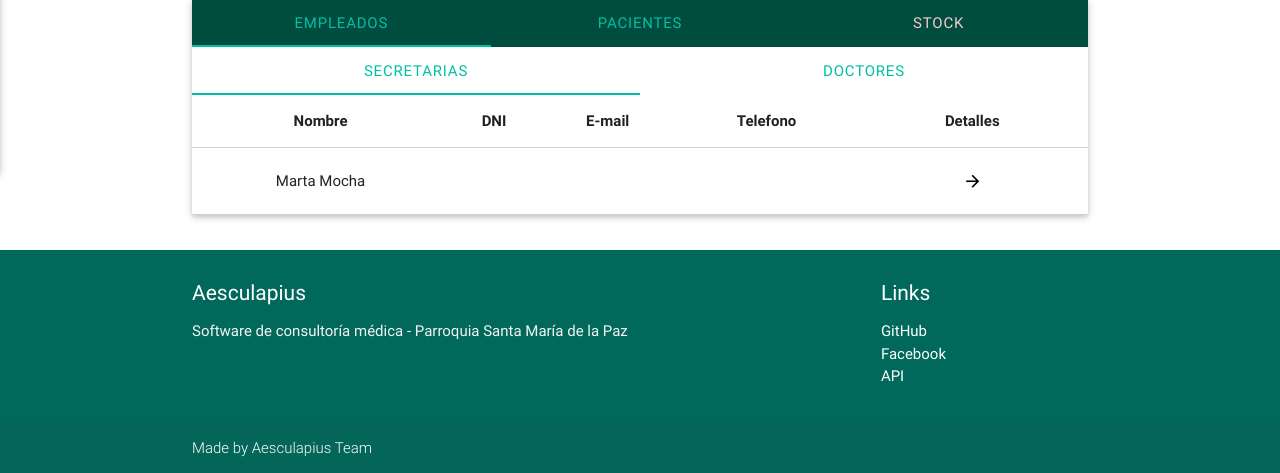
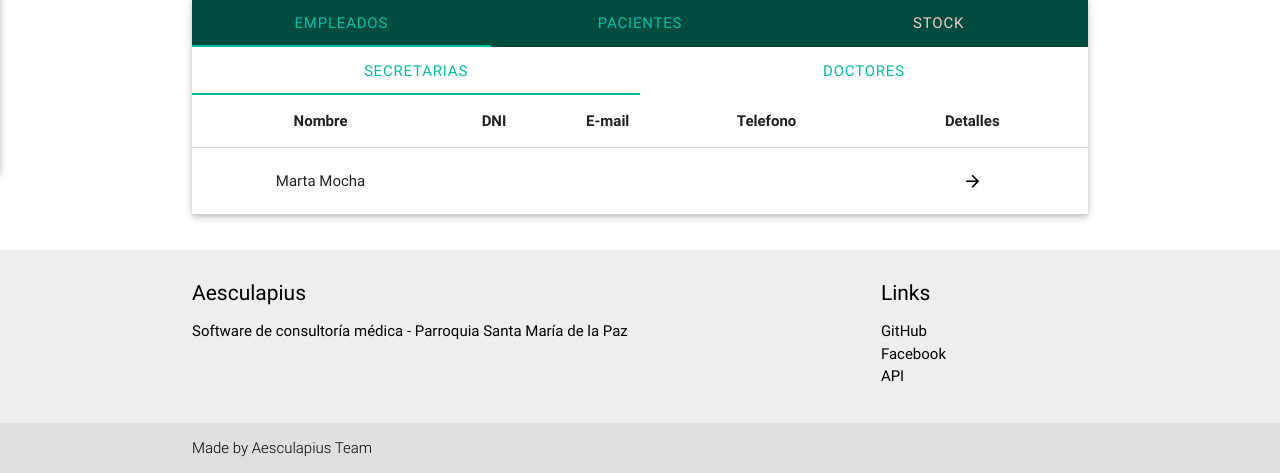
Before and after one commit to aesculapiusteam/aesculapius, a Django app: page / in a window 1280 px wide. Shown: the part 687-1160 px from the top of the page. Run offline with Django 3.2, Linux system fonts and the light colour scheme.

Commit message:
footer color, changed

```diff
--- a/templates/base.html
+++ b/templates/base.html
@@ -117,21 +117,21 @@
             {% endblock %}
         </main>
 
-        <footer class="page-footer teal darken-3">
+        <footer class="page-footer grey lighten-3">
             <div class="container">
                 <div class="row">
                     <div class="col l9 s12">
-                        <h5 class="white-text">Aesculapius</h5>
-                        <p class="grey-text text-lighten-4">Software de consultoría médica - Parroquia Santa María de la Paz</p>
+                        <h5 class="black-text">Aesculapius</h5>
+                        <p class="black-text">Software de consultoría médica - Parroquia Santa María de la Paz</p>
 
 
                     </div>
                     <div class="col l3 s12">
-                        <h5 class="white-text">Links</h5>
+                        <h5 class="black-text">Links</h5>
                         <ul>
-                            <li><a class="white-text" href="http://github.com/aesculapiusteam/aesculapius">GitHub</a></li>
-                            <li><a class="white-text" href="https://www.facebook.com/Parroquia-Santa-Maria-de-la-Paz-495991100463679/">Facebook</a></li>
-                            <li><a class="white-text" href="{% url 'api:api-root' %}">API</a></li>
+                            <li><a class="black-text" href="http://github.com/aesculapiusteam/aesculapius">GitHub</a></li>
+                            <li><a class="black-text" href="https://www.facebook.com/Parroquia-Santa-Maria-de-la-Paz-495991100463679/">Facebook</a></li>
+                            <li><a class="black-text" href="{% url 'api:api-root' %}">API</a></li>
 
                         </ul>
                     </div>
@@ -139,7 +139,7 @@
             </div>
             <div class="footer-copyright">
                 <div class="container">
-                    <a href="http://github.com/aesculapiusteam/" class="white-text">Made by Aesculapius Team</a>
+                    <a href="http://github.com/aesculapiusteam/" class="black-text">Made by Aesculapius Team</a>
                 </div>
             </div>
         </footer>
```
